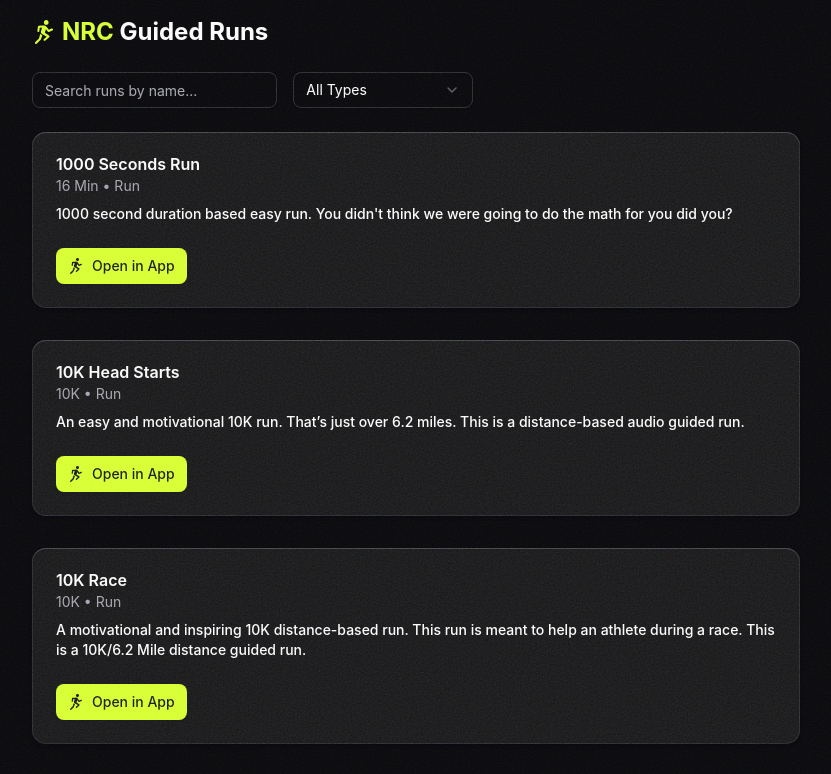
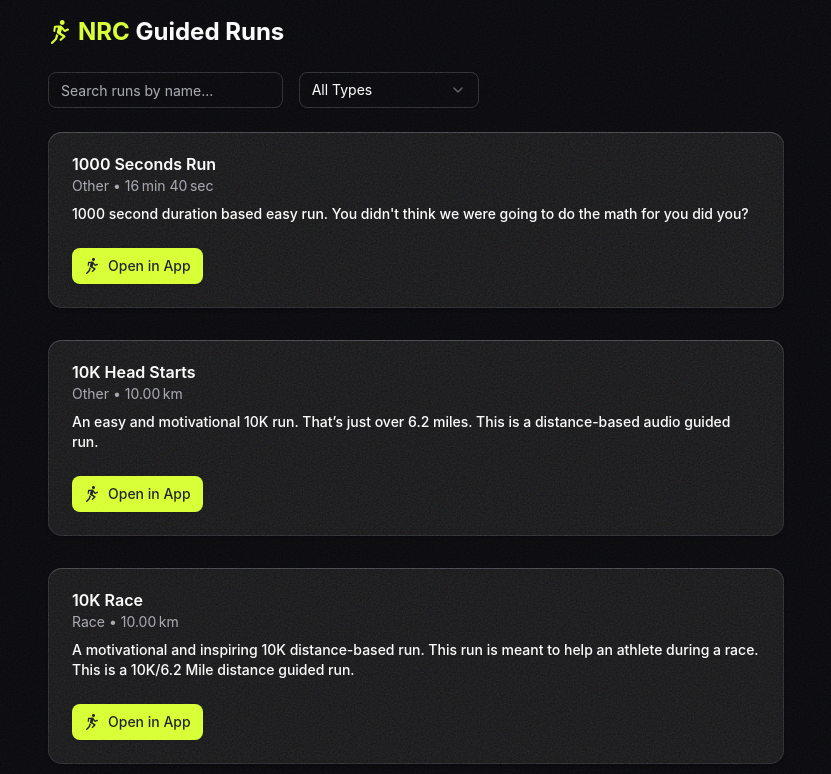
Before and after one commit to bibixx/nrc, a React (Vite) app: page / in a window 1280 px wide. Shown: the top 774 px of the page, without its empty margins (224-1055 px from the left). Built offline with nearby package versions, Linux system fonts and the light colour scheme.

Commit message:
Update subheader rendering

```diff
--- a/src/data/endrichedRuns.ts
+++ b/src/data/endrichedRuns.ts
@@ -69,8 +69,30 @@
   return "Other";
 }
 
-export const ENRICHED_RUNS = runsData.map((run) => ({
+export const ENRICHED_RUNS = (runsData as AudioGuidedRun[]).map((run) => ({
   ...run,
   runType: getRunType(run),
   runDetails: run.detail.content.find((content) => content.type === "TEXT" && content.title === "Run Details"),
+  detail: {
+    ...run.detail,
+    content: run.detail.content.map((content) => {
+      if (content.type !== "MUSIC") {
+        return content;
+      }
+
+      return {
+        ...content,
+        providers: content.providers.map((provider) => {
+          if (provider.type === "APPLE MUSIC") {
+            return {
+              ...provider,
+              type: "APPLE_MUSIC",
+            };
+          }
+
+          return provider;
+        }),
+      };
+    }),
+  },
 }));
--- a/src/data/runs.json.d.ts
+++ b/src/data/runs.json.d.ts
@@ -23,7 +23,7 @@
   activeGoal: number;
   autodownload: boolean;
   goal: number;
-  activityType: string;
+  activityType: "DURATION" | "DISTANCE" | "SPEED_DURATION";
   profiles: Array<any>;
   previousId?: string;
   previousIds?: Array<string>;
--- /dev/null
+++ b/src/lib/text.ts
@@ -0,0 +1,3 @@
+export const NARROW_NON_BREAKING_SPACE = "\u202F";
+export const NON_BREAKING_SPACE = "\u00A0";
+export const BULLET_POINT = "\u2022";
--- a/src/routes/index.tsx
+++ b/src/routes/index.tsx
@@ -12,6 +12,7 @@
 import { Run } from "@/components/icons/Run";
 import { Footer } from "@/components/Footer";
 import { ENRICHED_RUNS } from "@/data/endrichedRuns";
+import { BULLET_POINT, NARROW_NON_BREAKING_SPACE, NON_BREAKING_SPACE } from "@/lib/text";
 
 export const Route = createFileRoute("/")({
   component: IndexPage,
@@ -60,7 +61,8 @@
   };
 
   return (
-    <div className="mx-auto container max-w-3xl">
+    <>
+      <div className="mx-auto container p-4 pb-0 max-w-3xl">
         <Header
           searchQuery={searchQuery}
           setSearchQuery={setSearchQuery}
@@ -77,10 +79,10 @@
           }}
         >
           {virtualizer.getVirtualItems().map((item) => {
-          console.log(item);
-
             const run = filteredRuns[item.index];
             const runDetails = run.runDetails;
+
+            const propertyGoal = formatGoal(run.properties.goal, run.properties.activityType);
 
             return (
               <div
@@ -104,7 +106,9 @@
                   <Link to="/run/$runId" params={{ runId: run.id }}>
                     <CardHeader className="gap-1">
                       <CardTitle>{run.landing.title}</CardTitle>
-                    <p className="text-sm text-muted-foreground">{run.landing.subtitle}</p>
+                      <p className="text-sm text-muted-foreground">
+                        {run.runType} {BULLET_POINT} {propertyGoal}
+                      </p>
                     </CardHeader>
                     <CardContent className="flex flex-col items-start flex-1">
                       {runDetails?.body && (
@@ -131,9 +135,37 @@
             );
           })}
         </div>
+      </div>
       <Footer className="py-12" />
-    </div>
+    </>
   );
+}
+
+function formatTime(time: number) {
+  const minutes = Math.floor(time / 60);
+  const seconds = time % 60;
+
+  if (seconds === 0) {
+    return `${minutes} min`;
+  }
+
+  const minutesPart = minutes + NARROW_NON_BREAKING_SPACE + "min";
+  const secondsPart = seconds.toString().padStart(2, "0") + NARROW_NON_BREAKING_SPACE + "sec";
+
+  if (seconds === 0) {
+    return minutesPart;
+  }
+
+  return minutesPart + NON_BREAKING_SPACE + secondsPart;
+}
+
+function formatGoal(goal: number, activityType: "DURATION" | "DISTANCE" | "SPEED_DURATION") {
+  if (activityType === "SPEED_DURATION" || activityType === "DURATION") {
+    return formatTime(goal);
+  }
+
+  const distance = (goal / 1000).toFixed(2);
+  return distance + NARROW_NON_BREAKING_SPACE + "km";
 }
 
 interface HeaderProps {
@@ -152,7 +184,7 @@
 }: HeaderProps) => {
   return (
     <>
-      <h1 className="text-2xl font-bold mb-6 mt-4 select-none">
+      <h1 className="text-2xl font-bold mb-6 select-none">
         <span className="text-primary">
           <Run className="w-6 h-6 mr-1.5 -mt-[3px] inline-block" />
           NRC
--- a/src/routes/run.$runId.tsx
+++ b/src/routes/run.$runId.tsx
@@ -111,7 +111,7 @@
 
           <div className="absolute bottom-0 left-0 w-full">
             <div className="absolute inset-0 -top-32 fadeout-to-top" />
-            <div className="absolute inset-0 -top-16 mask-gradient-to-t backdrop-blur-md mask-t-from-0" />
+            <div className="absolute inset-0 -top-16 mask-gradient-to-t backdrop-blur-md mask-t-from-16" />
             <div className="relative container mx-auto p-4 flex justify-between items-center">
               <div>
                 <h1 className="text-3xl font-bold text-white drop-shadow-lg">{run.detail.headerCard.title}</h1>
@@ -137,21 +137,33 @@
             <RunSectionContents content={content} key={index} />
           ))}
         </div>
-        <div className="md:hidden sticky bottom-4 left-0 w-full flex justify-center z-10">
+      </div>
+
+      <div
+        className={cn(
+          "sticky bottom-0 left-0 pb-4 w-full flex justify-center z-10",
+          "opacity-0 transition-[opacity] duration-300",
+          {
+            "opacity-100": isBottomButtonVisible,
+          },
+        )}
+      >
+        <div className="absolute inset-0 -top-4 backdrop-blur-xs mask-t-from-[32px]" />
+        <div className="absolute inset-0 -top-4 fadeout-to-top" />
+
         <Button
           onClick={(e) => {
             e.preventDefault();
             handleOpenInApp(run.id);
           }}
           size="lg"
-            className={cn("opacity-0 scale-90 transition-[opacity,scale] duration-300", {
-              "opacity-100 scale-100": isBottomButtonVisible,
+          className={cn("scale-90 transition-[scale] duration-300", {
+            "scale-100": isBottomButtonVisible,
           })}
         >
           <Run />
           Open in App
         </Button>
-        </div>
       </div>
       <Footer />
     </>
@@ -166,9 +178,18 @@
   const headingClassName = cn("text-2xl font-bold mb-1");
 
   if (content.type === "MUSIC") {
+    console.log(content);
+
     return (
       <section>
-        <h2 className={cn(headingClassName, "mb-2")}>Suggested Music</h2>
+        <h2 className={cn(headingClassName, "mb-3")}>Suggested Music</h2>
+        <div className="flex gap-4 items-stretch">
+          <div className="w-18 h-18 rounded-sm relative">
+            <img src={content.url} className="w-full h-full object-cover rounded-[inherit]" alt="" />
+            <div className="absolute inset-0 inset-ring inset-ring-foreground/10 rounded-[inherit]" />
+          </div>
+          <div className="flex flex-col justify-between">
+            <div className="text-xl font-bold">{content.title}</div>
             <div className="flex gap-2 items-start">
               {content.providers.map((provider) => (
                 <Button
@@ -198,6 +219,8 @@
                 </Button>
               ))}
             </div>
+          </div>
+        </div>
       </section>
     );
   }
```
Lines whose indentation alone changed are shown as unchanged.
